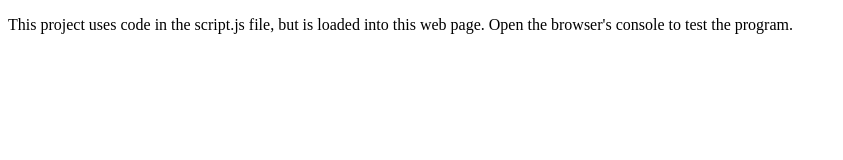
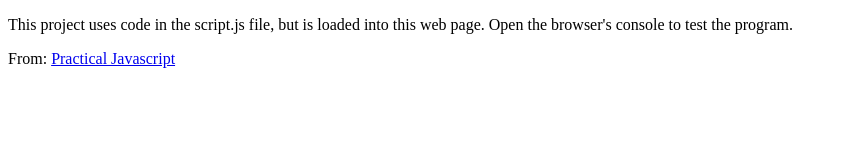
Before and after one commit to Matithyahu/PracticalJavascript-v5, a plain HTML site: page index.html in a window 1280 px wide. Shown: the whole page, without its empty margins (0-843 px from the left). Drawn offline with Linux system fonts and the light colour scheme.

Commit message:
added link to Watch And Code

```diff
--- a/index.html
+++ b/index.html
@@ -12,5 +12,9 @@
 <p>This project uses code in the script.js file, but is loaded into this web
   page. Open the browser's console to test the program.</p>
 
+<p>
+  From: <a href="http://watchandcode.com">Practical Javascript</a>
+</p>
+
 </body>
 </html>
```
